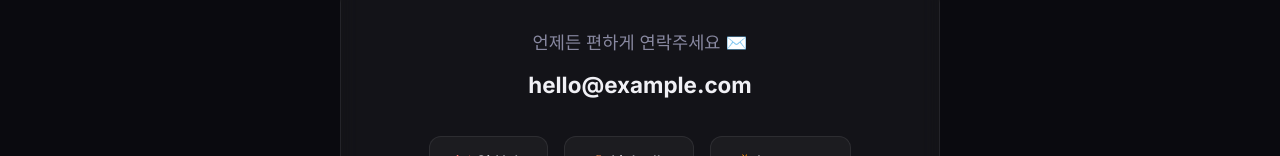
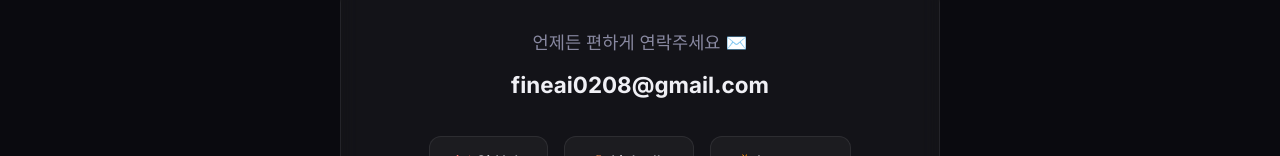
Before and after one commit to fineai0208/fineai0208.github.io, a plain HTML site: page index.html in a window 1280 px wide. Shown: the part 3019-3175 px from the top of the page. Drawn offline with Linux system fonts and the light colour scheme.

Commit message:
Update index.html

```diff
--- a/index.html
+++ b/index.html
@@ -778,7 +778,7 @@
                         언제든 편하게 연락주세요 ✉️
                     </p>
                     <p style="font-size: 1.4rem; font-weight: 700;">
-                        hello@example.com
+                        fineai0208@gmail.com
                     </p>
                     <div class="contact-links">
                         <a href="https://github.com" class="contact-link" target="_blank">
```
